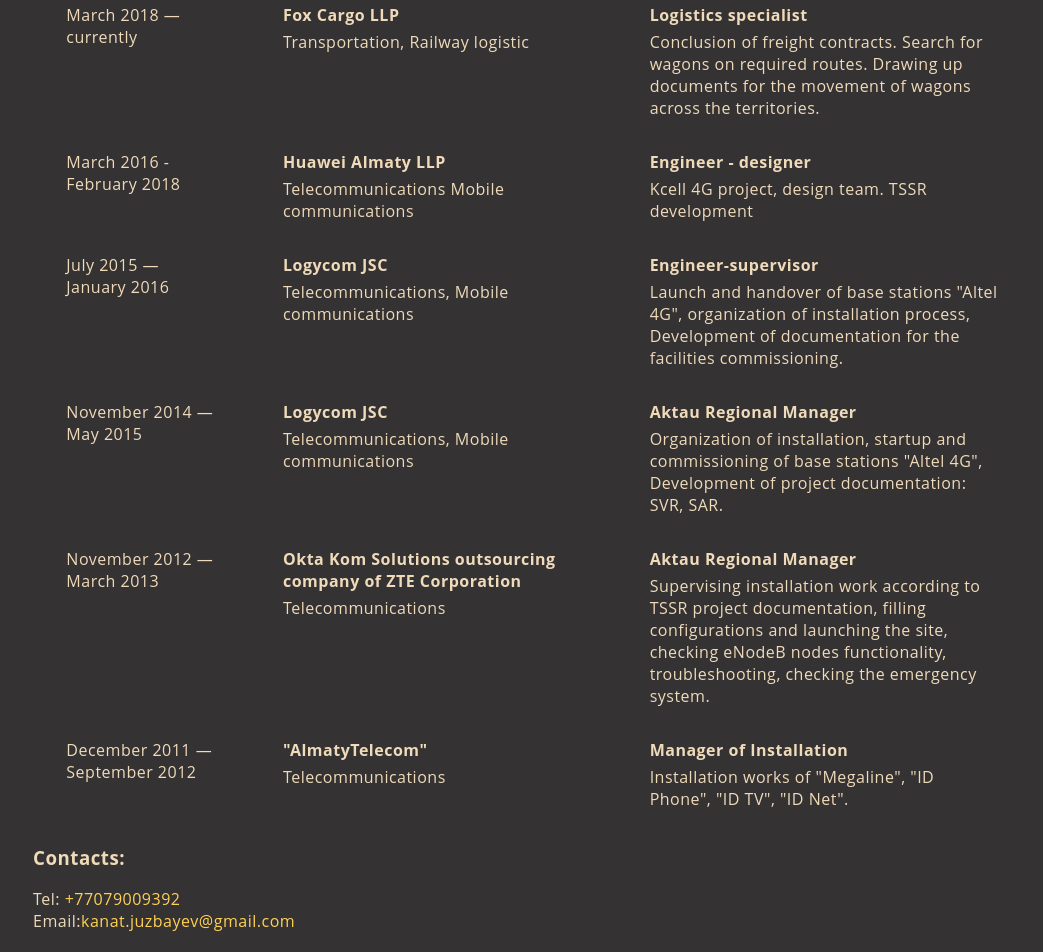
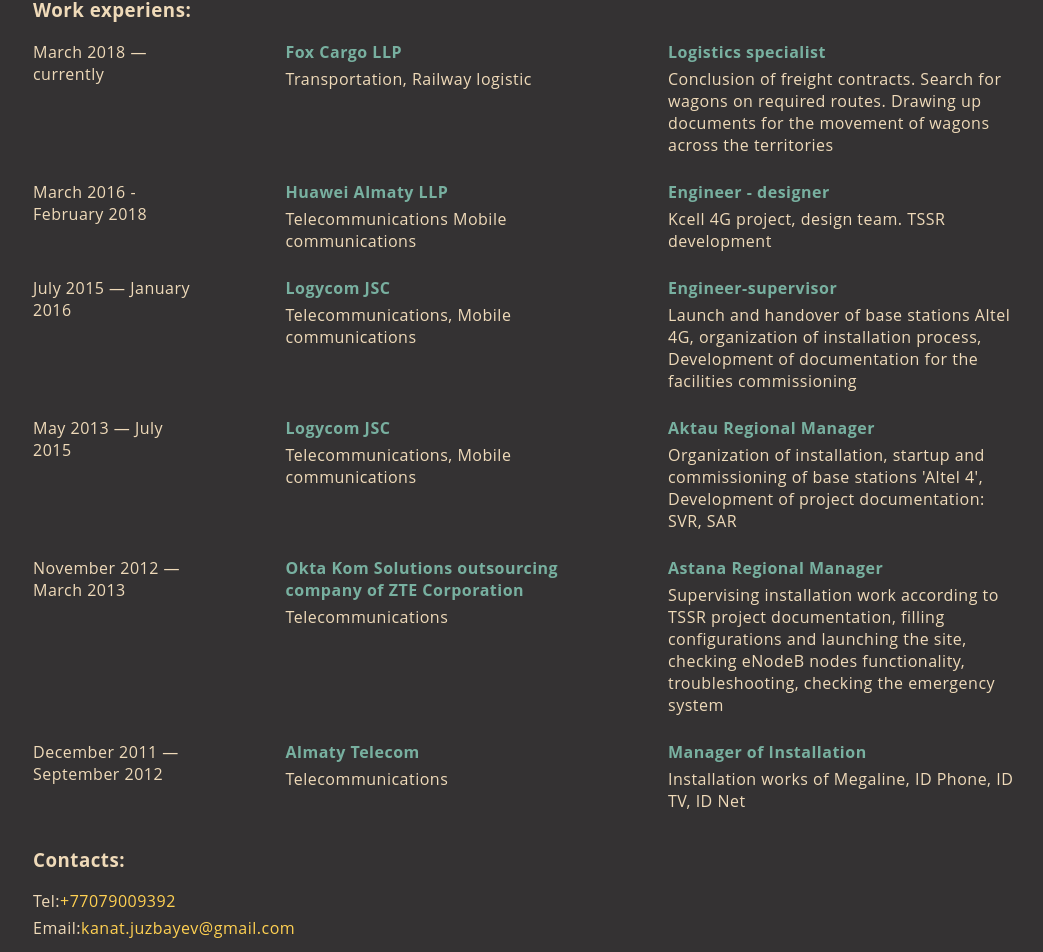
Before and after one commit to KanatJuzbayev/cv-react, a React (Create React App) app: page / in a window 1280 px wide. Shown: the part 1057-2009 px from the top of the page, without its empty margins (107-1150 px from the left). Built offline with nearby package versions, Linux system fonts and the light colour scheme.

Commit message:
feat: add Experiens component

```diff
--- a/src/App.tsx
+++ b/src/App.tsx
@@ -2,6 +2,8 @@
 import icoGithub from './img/ico-github.svg';
 import Project from './components/project/Project';
 import projects from './components/project/projects.json';
+import Work from './components/experiens/Experiens';
+import works from './components/experiens/experiens.json';
 
 function App() {
   return (
@@ -12,8 +14,10 @@
 
       <div className="wrapper content__wrapper">
         <img className="avatar" src={require('img/me.jpg')} alt="My img, I'm cute ;))" />
+
         <h1 className="outer">Kanat Juzbayev</h1>
-        <section>
+
+        <section className="about-me">
           <h3>About Me:</h3>
           <p>
             Hi. I am 33, live in Аlmaty. I know JavaScript, TypeScript and React. Earlier I wrote a
@@ -22,149 +26,57 @@
           </p>
           <div className="skills">
             <h4>Skills:</h4>
+            <div className="list skills_list">
               <p>Basic coding skills: HTML, CSS, Sass, JavaScript/TypeScript, DOM Manipulation</p>
               <p>Framework: React</p>
               <p>Designing skills: Figma, Color selection</p>
               <p>Responsive web: Well-versed with media queries, Flexbox and Grid</p>
               <p>Testing: Jest, React Testing Library</p>
             </div>
+          </div>
 
           <h4>Here are examples of work done as part of training and working projects:</h4>
-          <ul className="projects-list">
+          <ul className="list projects_list">
             {projects.map((project, i) => {
               return <Project project={project} key={i} />;
             })}
           </ul>
 
-          <p>
-            Education: Bachelor of telecommunications <br />
-            English: Pre-intermediate <br />
-            Hobby: Marathon Run
-          </p>
+          <div className="list additional_info">
+            <p>Education: Bachelor of telecommunications</p>
+            <p>English: Pre-intermediate</p>
+            <p>Hobby: Marathon Run</p>
+          </div>
+        </section>
 
         <section className="experiens">
           <h3>Work experiens:</h3>
-            <div className="work">
-              <div className="date">
-                <p>March 2018 — сurrently</p>
-              </div>
-              <div className="place">
-                <p className="experiens__tittle">Fox Cargo LLP</p>
-                <p className="experiens__text">Transportation, Railway logistic</p>
-              </div>
-              <div className="position">
-                <p className="experiens__tittle">Logistics specialist</p>
-                <p className="experiens__text">
-                  Conclusion of freight contracts. Search for wagons on required routes. Drawing up
-                  documents for the movement of wagons across the territories.
-                </p>
-              </div>
-            </div>
-            <div className="work">
-              <div className="date">
-                <p>March 2016 - February 2018</p>
-              </div>
-              <div className="place">
-                <p className="experiens__tittle">Huawei Almaty LLP</p>
-                <p className="experiens__text">Telecommunications Mobile communications</p>
-              </div>
-              <div className="position">
-                <p className="experiens__tittle">Engineer - designer</p>
-                <p className="experiens__text">Kcell 4G project, design team. TSSR development</p>
-              </div>
-            </div>
-            <div className="work">
-              <div className="date">
-                <p>July 2015 — January 2016</p>
-              </div>
-              <div className="place">
-                <p className="experiens__tittle">Logycom JSC</p>
-                <p className="experiens__text">Telecommunications, Mobile communications</p>
-              </div>
-              <div className="position">
-                <p className="experiens__tittle">Engineer-supervisor</p>
-                <p className="experiens__text">
-                  Launch and handover of base stations &quot;Altel 4G&quot;, organization of
-                  installation process, Development of documentation for the facilities
-                  commissioning.
-                </p>
-              </div>
-            </div>
-            <div className="work">
-              <div className="date">
-                <p>November 2014 — May 2015</p>
-              </div>
-              <div className="place">
-                <p className="experiens__tittle">Logycom JSC</p>
-                <p className="experiens__text">Telecommunications, Mobile communications</p>
-              </div>
-              <div className="position">
-                <p className="experiens__tittle">Aktau Regional Manager</p>
-                <p className="experiens__text">
-                  Organization of installation, startup and commissioning of base stations
-                  &quot;Altel 4G&quot;, Development of project documentation: SVR, SAR.
-                </p>
-              </div>
-            </div>
-            <div className="work">
-              <div className="date">
-                <p>November 2012 — March 2013</p>
-              </div>
-              <div className="place">
-                <p className="experiens__tittle">
-                  Okta Kom Solutions outsourcing company of ZTE Corporation
-                </p>
-                <p className="experiens__text">Telecommunications</p>
-              </div>
-              <div className="position">
-                <p className="experiens__tittle">Aktau Regional Manager</p>
-                <p className="experiens__text">
-                  Supervising installation work according to TSSR project documentation, filling
-                  configurations and launching the site, checking eNodeB nodes functionality,
-                  troubleshooting, checking the emergency system.
-                </p>
-              </div>
-            </div>
-            <div className="work">
-              <div className="date">
-                <p>December 2011 — September 2012</p>
-              </div>
-              <div className="place">
-                <p className="experiens__tittle">&quot;AlmatyTelecom&quot;</p>
-                <p className="experiens__text">Telecommunications</p>
-              </div>
-              <div className="position">
-                <p className="experiens__tittle">Manager of Installation</p>
-                <p className="experiens__text">
-                  Installation works of &quot;Megaline&quot;, &quot;ID Phone&quot;, &quot;ID
-                  TV&quot;, &quot;ID Net&quot;.
-                </p>
-              </div>
-            </div>
+          {works.map((work, i) => {
+            return <Work work={work} key={i} />;
+          })}
         </section>
 
-          <article className="contacts">
+        <section className="contacts">
           <h3>Contacts:</h3>
-            <ul className="list">
-              <li>
-                Tel:{' '}
+          <div className="list contacts_list">
+            <p>
+              Tel:
               <a className="link" href="tel:+77079009392">
-                  {' '}
                 +77079009392
               </a>
-              </li>
-              <li>
+            </p>
+            <p>
               Email:
               <a className="link" href="mailto:kanat.juzbayev@gmail.com?subject=feedback">
                 kanat.juzbayev@gmail.com
               </a>
-              </li>
-            </ul>
-          </article>
-          <div className="address">
+            </p>
+          </div>
+        </section>
+
+        <section className="address">
           <h3>The address:</h3>
           <p>Kazakhstan, Almaty, Nurkent, 5/2</p>
-          </div>
         </section>
       </div>
 
--- /dev/null
+++ b/src/components/experiens/Experiens.css
@@ -0,0 +1,38 @@
+.work {
+  display: flex;
+  justify-content: space-between;
+  align-items: flex-start;
+  margin-bottom: 20px;
+}
+
+.work > * {
+  margin: 0 15px 0 0;
+}
+
+.date {
+  width: 170px;
+  min-width: 90px;
+}
+
+.place {
+  width: 300px;
+  min-width: 170px;
+}
+
+.position {
+  width: 350px;
+}
+
+.work__period {
+  margin: 0 0 5px;
+}
+
+.work__tittle {
+  color: #78b0a0;
+  font-weight: bold;
+  margin: 0 0 5px;
+}
+
+.work__text {
+  margin: 0 0 5px;
+}
--- /dev/null
+++ b/src/components/experiens/Experiens.tsx
@@ -0,0 +1,30 @@
+import React from 'react';
+import './Experiens.css';
+
+interface WorkProps {
+  work: {
+    placeTittle: string;
+    placeText: string;
+    positionTittle: string;
+    positionText: string;
+    workPeriod: string;
+  };
+}
+
+export default function Work(props: WorkProps) {
+  return (
+    <div className="work">
+      <div className="date">
+        <p className="work__period">{props.work.workPeriod}</p>
+      </div>
+      <div className="place">
+        <p className="work__tittle">{props.work.placeTittle}</p>
+        <p className="work__text">{props.work.placeText}</p>
+      </div>
+      <div className="position">
+        <p className="work__tittle">{props.work.positionTittle}</p>
+        <p className="work__text">{props.work.positionText}</p>
+      </div>
+    </div>
+  );
+}
--- /dev/null
+++ b/src/components/experiens/experiens.json
@@ -0,0 +1,44 @@
+[
+  {
+    "placeTittle": "Fox Cargo LLP",
+    "placeText": "Transportation, Railway logistic",
+    "positionTittle": "Logistics specialist",
+    "positionText": "Conclusion of freight contracts. Search for wagons on required routes. Drawing up documents for the movement of wagons across the territories",
+    "workPeriod": "March 2018 — сurrently"
+  },
+  {
+    "placeTittle": "Huawei Almaty LLP",
+    "placeText": "Telecommunications Mobile communications",
+    "positionTittle": "Engineer - designer",
+    "positionText": "Kcell 4G project, design team. TSSR development",
+    "workPeriod": "March 2016 - February 2018"
+  },
+  {
+    "placeTittle": "Logycom JSC",
+    "placeText": "Telecommunications, Mobile communications",
+    "positionTittle": "Engineer-supervisor",
+    "positionText": "Launch and handover of base stations Altel 4G, organization of installation process, Development of documentation for the facilities commissioning",
+    "workPeriod": "July 2015 — January 2016"
+  },
+  {
+    "placeTittle": "Logycom JSC",
+    "placeText": "Telecommunications, Mobile communications",
+    "positionTittle": "Aktau Regional Manager",
+    "positionText": "Organization of installation, startup and commissioning of base stations 'Altel 4', Development of project documentation: SVR, SAR",
+    "workPeriod": "May 2013 — July 2015"
+  },
+  {
+    "placeTittle": "Okta Kom Solutions outsourcing company of ZTE Corporation",
+    "placeText": "Telecommunications",
+    "positionTittle": "Astana Regional Manager",
+    "positionText": "Supervising installation work according to TSSR project documentation, filling configurations and launching the site, checking eNodeB nodes functionality, troubleshooting, checking the emergency system",
+    "workPeriod": "November 2012 — March 2013"
+  },
+  {
+    "placeTittle": "Almaty Telecom",
+    "placeText": "Telecommunications",
+    "positionTittle": "Manager of Installation",
+    "positionText": "Installation works of Megaline, ID Phone, ID TV, ID Net",
+    "workPeriod": "December 2011 — September 2012"
+  }
+]
--- a/src/components/project/Project.tsx
+++ b/src/components/project/Project.tsx
@@ -10,12 +10,10 @@
 
 export default function Project(props: ProjectProps) {
   return (
-    <>
-      <li>
-        <a className="link" target="_blank" rel="noreferrer" href={props.project.link}>
-          {props.project.name} ({props.project.usedTechnology})
-        </a>
-      </li>
-    </>
+    <li>
+      <a className="link" target="_blank" rel="noreferrer" href={props.project.link}>
+        {props.project.name} ({props.project.usedTechnology})
+      </a>
+    </li>
   );
 }
--- a/src/index.css
+++ b/src/index.css
@@ -16,8 +16,12 @@
   color: #efdab9;
 }
 
+section {
+  margin: 30px 0;
+}
+
 .App {
-  text-align: center;
+  /* text-align: center; */
 }
 
 .wrapper {
@@ -31,11 +35,7 @@
   text-align: center;
 }
 
-.skills > * {
-  margin: 0 0 5px;
-}
-
-.projects-list > * {
+.list > * {
   margin: 0 0 5px;
 }
 
@@ -49,10 +49,6 @@
   margin: 0px;
 }
 
-.content__wrapper {
-  text-align: left;
-}
-
 .footer_wrapper {
   display: flex;
   flex-wrap: wrap;
@@ -63,11 +59,6 @@
 .avatar {
   width: 250px;
   margin-top: 15px;
-}
-
-.list {
-  padding-left: 0;
-  list-style: none;
 }
 
 .link {
@@ -87,33 +78,6 @@
   margin-right: 15px;
 }
 
-.work {
-  display: flex;
-  justify-content: space-around;
-  align-items: flex-start;
-}
-
-.date {
-  width: 150px;
-}
-
-.place {
-  width: 300px;
-}
-
-.position {
-  width: 350px;
-}
-
-.experiens__tittle {
-  font-weight: bold;
-  margin-bottom: 5px;
-}
-
-.experiens__text {
-  margin-top: 5px;
-}
-
 .address {
   margin-bottom: 40px;
 }
```
Also changed, not shown: src/logo.svg (deleted). Lines whose indentation alone changed are shown as unchanged.
